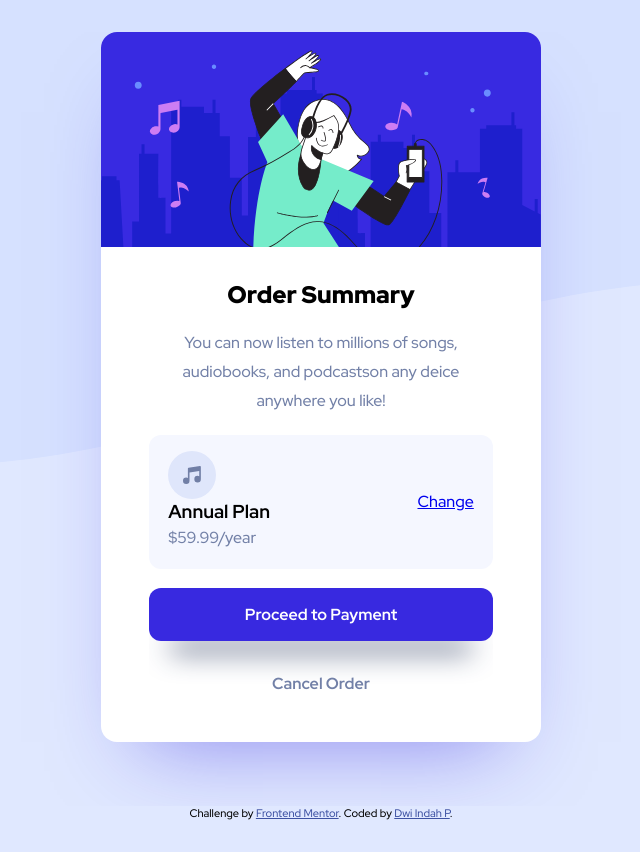
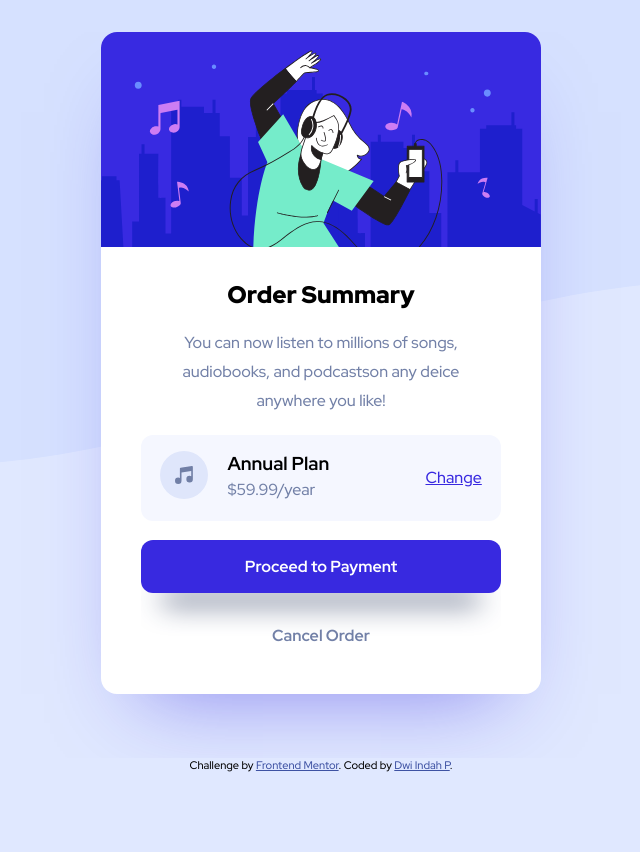
Before and after one commit to dwi-indah/frontend-mentor-order-summary-component, a plain HTML site: page index.html in a window 1536 px wide. Shown: the whole page, without its empty margins (447-1087 px from the left). After the commit the page ends 804 px from the top, so only its background shows below. Drawn offline with Linux system fonts and the light colour scheme.

Commit message:
update style plan detail

```diff
--- a/style.css
+++ b/style.css
@@ -153,7 +153,7 @@ p {
 
 @media (min-width: 1440px) {
   .card__body {
-    padding: 2rem 3rem;
+    padding: 2rem 2.5rem;
   }
 }
 
@@ -193,8 +193,16 @@ p {
   gap: 1rem;
 }
 
+.plan__detail {
+  display: -webkit-box;
+  display: -ms-flexbox;
+  display: flex;
+  gap: 1.2rem;
+}
+
 .plan__link {
   cursor: pointer;
+  color: #3829e0;
 }
 
 .plan__link:hover {
```
